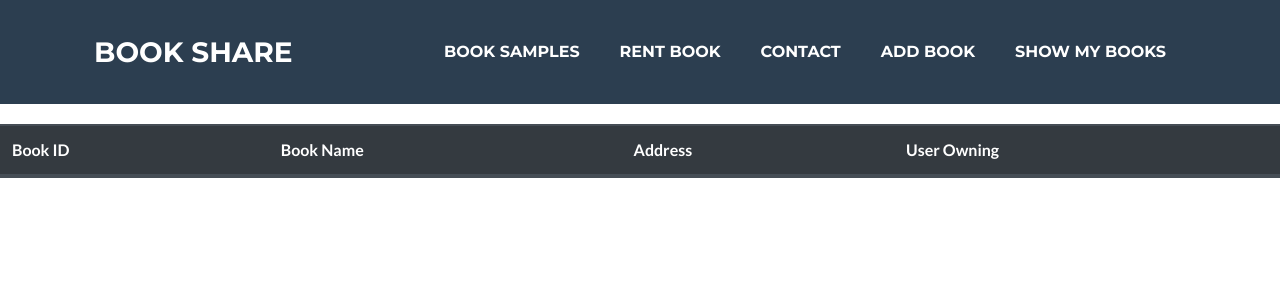
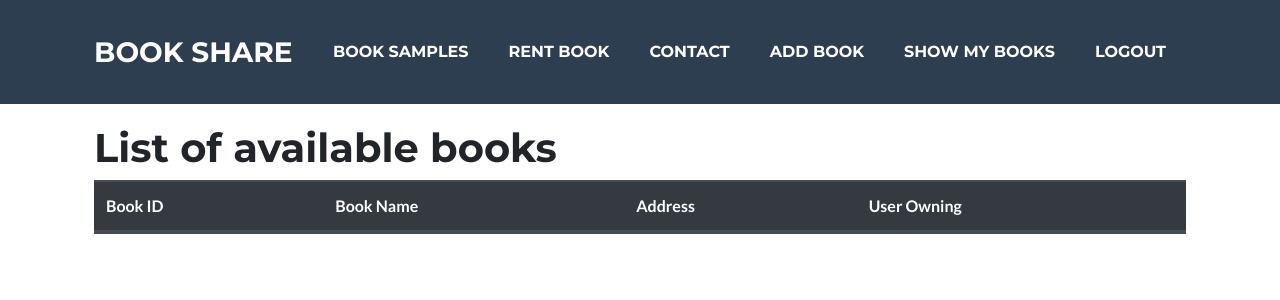
Before and after one commit to mcaupybugs/BookShare, a PHP site: page /ProjectM/showBooks.php in a window 1280 px wide. Shown: the top 300 px of the page. Run offline with PHP 8.4, Linux system fonts and the light colour scheme; the visitor is signed in with stand-in values (Sample User, id 1); data that the repository does not hold is empty; some libraries are stand-ins or nearby versions.

Commit message:
Added logout and corrected session

```diff
--- a/db.php
+++ b/db.php
@@ -5,7 +5,7 @@ $password = '';
 $dbname = 'bookstore';
 
 $connection = mysqli_connect($servername, $username, $password, $dbname);
-
+session_start();
 if ($connection) {
     echo "We are connected";
 }
--- a/index.php
+++ b/index.php
@@ -2,6 +2,7 @@
 <html lang="en">
 <?php
 require "db.php";
+
 ?>
 <?php
 require "header.php";
--- a/navigation.php
+++ b/navigation.php
@@ -1,6 +1,5 @@
 <?php
 require "db.php";
-session_start();
 ?>
 
 
@@ -50,6 +49,15 @@ session_start();
                 <?php
                 }
                 ?>
+                <?php
+                if (isset($_SESSION['loggedin'])) {
+                ?>
+                    <li class="nav-item mx-0 mx-lg-1">
+                        <a class="nav-link py-3 px-0 px-lg-3 rounded js-scroll-trigger" href="logout.php">Logout</a>
+                    </li>
+                <?php
+                }
+                ?>
             </ul>
         </div>
     </div>
--- a/register.php
+++ b/register.php
@@ -13,7 +13,6 @@ $result = '';
 ?>
 
 <?php
-$result = "Runn";
 if (isset($_POST['submit'])) {
     $username = $_POST['username'];
     $password = $_POST['password'];
--- a/showBooks.php
+++ b/showBooks.php
@@ -26,7 +26,9 @@ $result = mysqli_query($connection, $query);
 ?>
 
 
-<div style="margin-top:100px">
+
+<div class="container" style="margin-top:100px">
+    <h1>List of available books</h1>
     <table class="table table-dark">
         <thead>
             <tr>
```
Also changed, not shown: login.php (+6 -9 lines), logout.php (added, +10 -0 lines), assets/img/favicon.ico (deleted).
